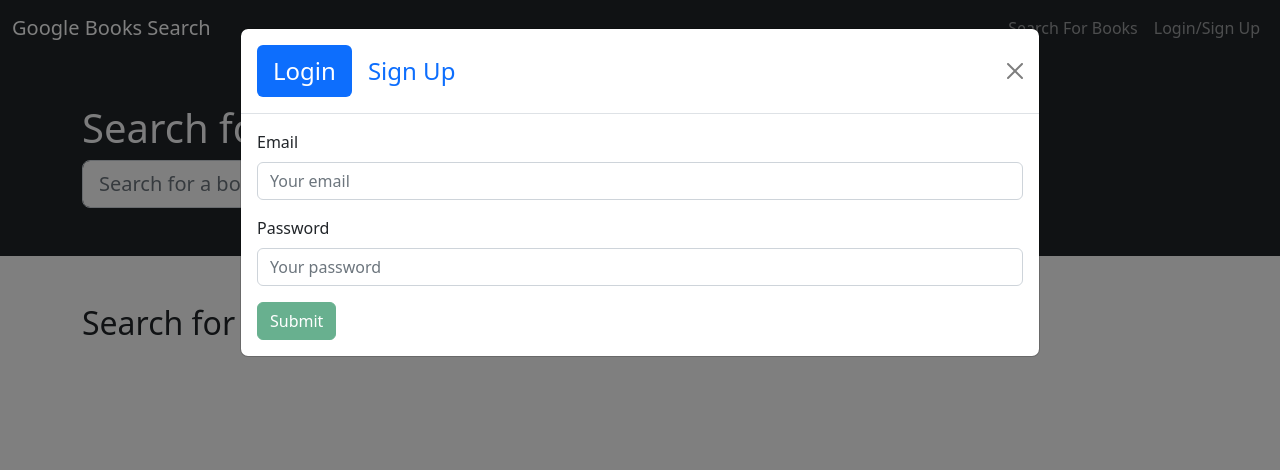
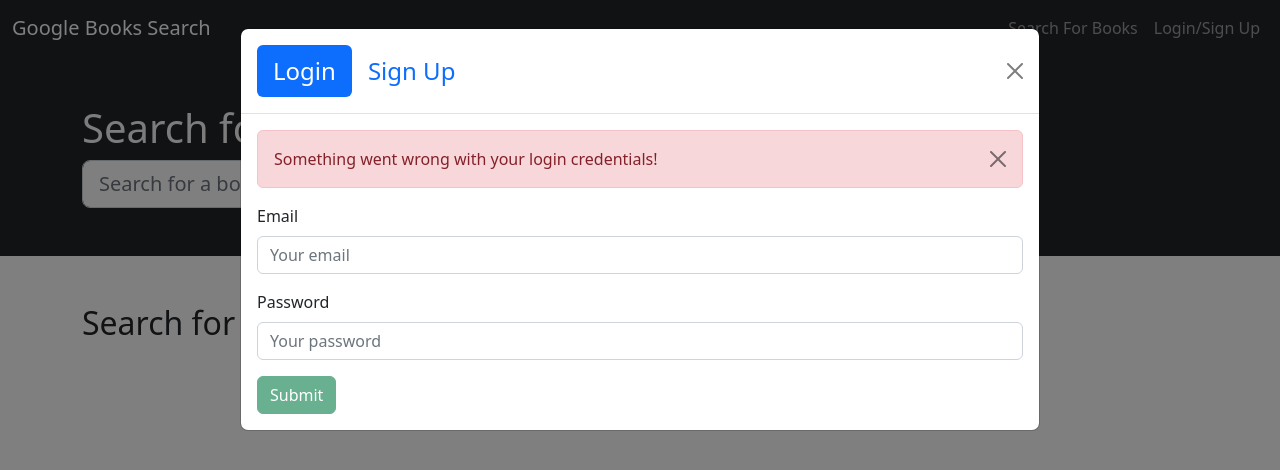
Before and after one commit to KitKatKernel/Reader-Radar, a React (Vite) app in the folder client/: page / in a window 1280 px wide. Both pictures are taken after a click on the button "Login/Sign Up". Shown: the top 470 px of the page. Built offline with nearby package versions, Linux system fonts and the light colour scheme.

Commit message:
Updated LoginForm to use the LOGIN_USER GraphQL mutation and validation.

```diff
--- a/client/src/components/LoginForm.jsx
+++ b/client/src/components/LoginForm.jsx
@@ -1,16 +1,20 @@
-// see SignupForm.js for comments
-import { useState } from 'react';
+import React, { useState } from 'react';
 import { Form, Button, Alert } from 'react-bootstrap';
 
-import { loginUser } from '../utils/googleBooksAPI';
+import { useMutation } from '@apollo/client';
+import { LOGIN_USER } from '../utils/queries';
 import Auth from '../utils/auth';
 
 const LoginForm = () => {
+  // Manages form state for email and password inputs
   const [userFormData, setUserFormData] = useState({ email: '', password: '' });
-  const [validated] = useState(false);
-  const [showAlert, setShowAlert] = useState(false);
+  const [validated] = useState(false); // Handles form validation state
+  const [showAlert, setShowAlert] = useState(false); // Controls visibility of error alerts
+
+  const [login, { error }] = useMutation(LOGIN_USER);
 
   const handleInputChange = (event) => {
+    // Updates form data when user types in inputs
     const { name, value } = event.target;
     setUserFormData({ ...userFormData, [name]: value });
   };
@@ -18,7 +22,7 @@ const LoginForm = () => {
   const handleFormSubmit = async (event) => {
     event.preventDefault();
 
-    // check if form has everything (as per react-bootstrap docs)
+    // Validates form fields before proceeding
     const form = event.currentTarget;
     if (form.checkValidity() === false) {
       event.preventDefault();
@@ -26,22 +30,24 @@ const LoginForm = () => {
     }
 
     try {
-      const response = await loginUser(userFormData);
+      // Executes login mutation with user-provided data
+      const { data } = await login({
+        variables: { ...userFormData }
+      });
 
-      if (!response.ok) {
-        throw new Error('something went wrong!');
+      // If login is successful, token is saved and user is authenticated
+      if (data && data.login && data.login.token) {
+        Auth.login(data.login.token);
+      } else {
+        throw new Error('Login failed');
       }
-
-      const { token, user } = await response.json();
-      console.log(user);
-      Auth.login(token);
     } catch (err) {
       console.error(err);
       setShowAlert(true);
     }
 
+    // Resets form fields after submission
     setUserFormData({
-      username: '',
       email: '',
       password: '',
     });
@@ -50,8 +56,8 @@ const LoginForm = () => {
   return (
     <>
       <Form noValidate validated={validated} onSubmit={handleFormSubmit}>
-        <Alert dismissible onClose={() => setShowAlert(false)} show={showAlert} variant='danger'>
-          Something went wrong with your login credentials!
+        <Alert dismissible onClose={() => setShowAlert(false)} show={showAlert || error} variant='danger'>
+          {error ? error.message : 'Something went wrong with your login credentials!'}
         </Alert>
         <Form.Group className='mb-3'>
           <Form.Label htmlFor='email'>Email</Form.Label>
```
